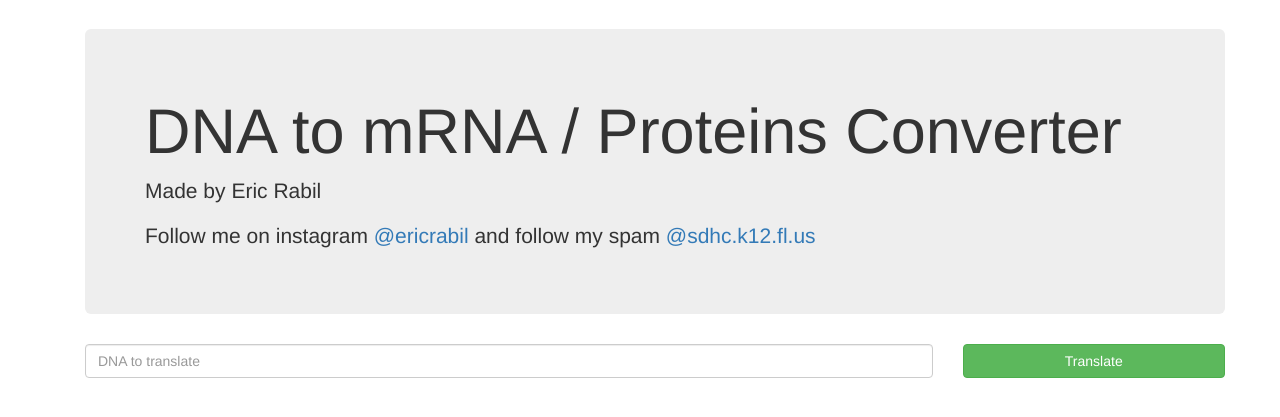
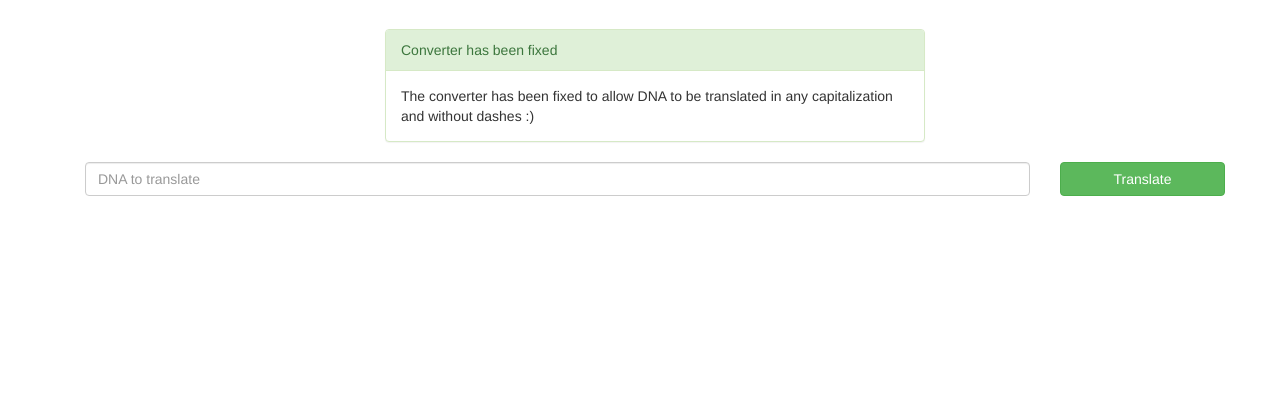
Before and after one commit to EricRabil/dna-to-rna, a PHP site: page / in a window 1280 px wide. Shown: the part 51-468 px from the top of the page. Run offline with PHP 8.4, Linux system fonts and the light colour scheme; data that the repository does not hold is empty; some libraries are stand-ins or nearby versions.

Commit message:
Updated templates

```diff
--- a/templates/index.phtml
+++ b/templates/index.phtml
@@ -1,14 +1,22 @@
-<div class="jumbotron">
+<!-- <div class="jumbotron">
   <h1>DNA to mRNA / Proteins Converter</h1>
   <p>Made by Eric Rabil</p>
   <p>Follow me on instagram <a href="http://instagram.com/ericrabil/">@ericrabil</a> and follow my spam <a href="http://instagram.com/sdhc.k12.fl.us/">@sdhc.k12.fl.us</a></p>
+</div> -->
+<div class="col-lg-6 col-lg-offset-3">
+  <div class="panel panel-success">
+    <div class="panel-heading">Converter has been fixed</div>
+    <div class="panel-body">
+      The converter has been fixed to allow DNA to be translated in any capitalization and without dashes :)
+    </div>
+  </div>
 </div>
 <form action="/translate" method="post">
   <div class="row">
-    <div class="col-md-9">
+    <div class="col-md-10">
       <input type="text" class="form-control" name="dna" id="dna" placeholder="DNA to translate" aria-describedby="basic-addon2">
     </div>
-    <div class="col-md-3">
+    <div class="col-md-2">
       <div class="btn-group btn-group-justified" role="group" aria-label="...">
         <div class="btn-group" role="group">
           <button type="submit" class="btn btn-success">Translate</button>
@@ -19,6 +27,9 @@
   </form>
     <?php
     if($translated){
+      ?>
+      <div class="col-md-12">
+      <?php
       if($error){
       ?>
       <div class="panel panel-danger">
@@ -55,6 +66,7 @@
     </div>
   </div>
 </div>
+</div>
     <?php
     }
     ?>
--- a/templates/layout.phtml
+++ b/templates/layout.phtml
@@ -33,7 +33,7 @@
               <span class="icon-bar"></span>
               <span class="icon-bar"></span>
             </button>
-            <a class="navbar-brand" href="#">Eric's DNA Converter</a>
+            <a class="navbar-brand">Eric's DNA Converter</a>
           </div>
           <div id="navbar" class="navbar-collapse collapse">
             <ul class="nav navbar-nav">
```
